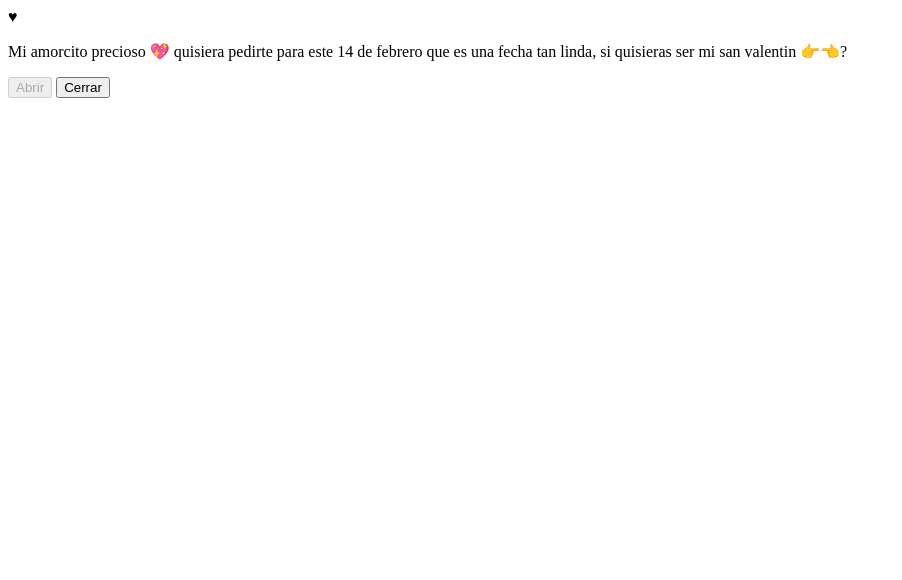
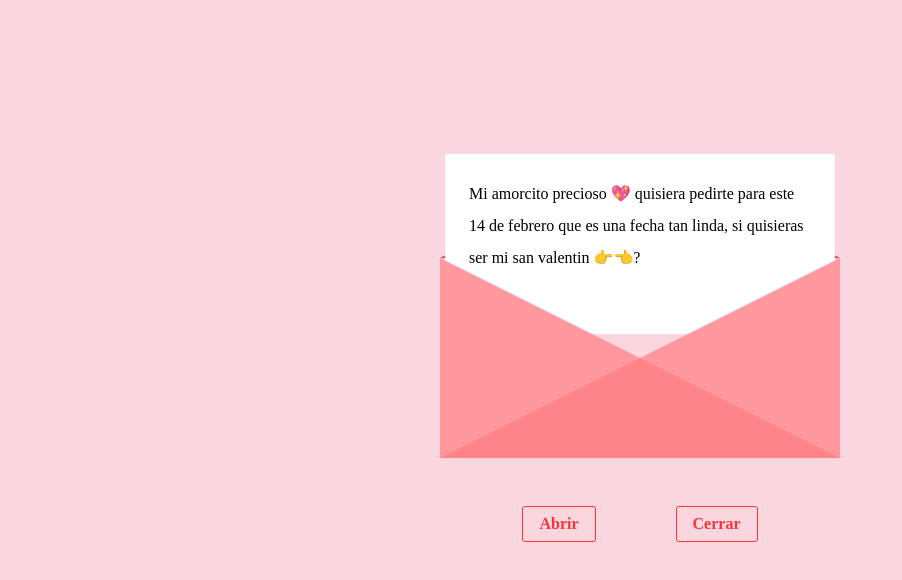
Before and after one commit to Jisitounu135/SanValentin, a plain HTML site: page index.html in a window 1280 px wide. Both pictures are taken after a click on the button "Abrir". Shown: the whole page, without its empty margins (0-902 px from the left). Drawn offline with Linux system fonts and the light colour scheme.

Commit message:
Update style.css

```diff
--- a/style.css
+++ b/style.css
@@ -1,26 +1,169 @@
-<!DOCTYPE html>
-<html lang="es">
-<head>
-  <meta charset="UTF-8">
-  <meta name="viewport" content="width=device-width, initial-scale=1.0">
-  <title>Carta</title>
-  <link rel="stylesheet" href="style.css">
-</head>
-<body>
-  <main>
-    <div class="container-letter">
-      <div class="cover"></div>
-      <span class="heart">♥</span>
-      <p class="paper" id="mainMessage">
-        Mi amorcito precioso 💖 quisiera pedirte para este 14 de febrero que es una fecha tan linda, si quisieras ser mi san valentin 👉👈?
-      </p>
-      <div class="letter"></div>
-    </div>
-    <div class="options">
-      <button id="open">Abrir</button>
-      <button id="close">Cerrar</butto>
-    </div>
-  </main>
-  <script src="script.js"></script>
-</body>
-</html>
+/* reset css */
+
+* {
+  min-width: 0;
+  font: inherit;
+}
+
+*,
+*::before,
+*::after {
+  box-sizing: border-box;
+}
+
+img,
+video,
+svg {
+  display: block;
+  height: auto;
+  max-width: 100%;
+}
+
+body {
+  margin: 0;
+  min-height: 100dvh;
+}
+
+h1,
+h2,
+h3 {
+  text-wrap: balance;
+}
+
+p {
+  text-wrap: pretty;
+}
+
+/* styles */
+/* TODO: Cambiar la fuente
+
+* {
+  font-family: comic-sans;
+} */
+
+body {
+  background-color: #fad7df;
+}
+
+main {
+  display: flex;
+  flex-direction: column;
+
+  gap: 3rem;
+  justify-content: center;
+  align-items: center;
+  height: 100vh;
+}
+
+.container-letter {
+  position: relative;
+}
+
+.cover {
+  position: absolute;
+  border-left: 200px solid transparent;
+  border-right: 200px solid transparent;
+  border-top: 100px solid #fe3334;
+  border-bottom: 100px solid transparent;
+
+  /*  */
+  transition: transform .75s;
+  transform-origin: top;
+}
+
+.paper {
+  position: absolute;
+  padding: 1.5rem;
+  line-height: 2rem;
+  right: 5px;
+  /*  */
+  z-index: -1;
+  background: white;
+  width: 390px;
+  height: 180px;
+
+  transition: all .75s;
+}
+
+.letter {
+  border-left: 200px solid #ff989e;
+  border-right: 200px solid #ff989e;
+  border-top: 100px solid transparent;
+  border-bottom: 100px solid #ff858a;
+}
+
+.options {
+  display: flex;
+  gap: 5rem;
+
+  & button {
+    color: #ff3234;
+    font-weight: 600;
+    border-radius: 3px;
+    background: #fad7df;
+    padding: 0.5rem 1rem;
+    border: 1px solid #fe3334;
+    cursor: pointer;
+  }
+
+  & button:hover {
+    background: #ff989e;
+    color: white;
+  }
+}
+
+.open-cover {
+  transform: rotatex(180deg);
+}
+
+.open-paper {
+  animation: openPaper .5s forwards;
+}
+
+@keyframes openPaper {
+  0% {
+    top: 0;
+  }
+  100% {
+    top: -120px;
+  }
+}
+
+.close-paper {
+  animation: closePaper .5s forwards;
+}
+
+@keyframes closePaper {
+  0% {
+    top: -120px;
+  }
+  100% {
+    top: 0;
+  }
+}
+
+
+.heart {
+  display: none;
+  position: absolute;
+  top: 25%;
+  left: 46.5%;
+  margin: auto;
+  font-size: 3rem;
+
+  color: #fe3334;
+
+  animation: crecer 1s forwards ;
+}
+
+@keyframes crecer {
+  0% {
+    scale: 1;
+    opacity: 1;
+  }
+  100% {
+    scale: 3;
+    opacity: 0;
+
+  }
+}
```
